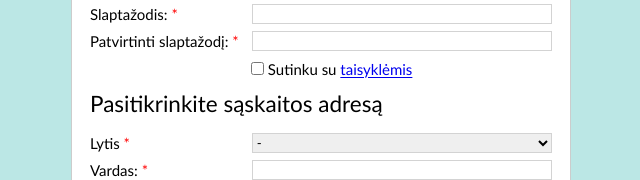
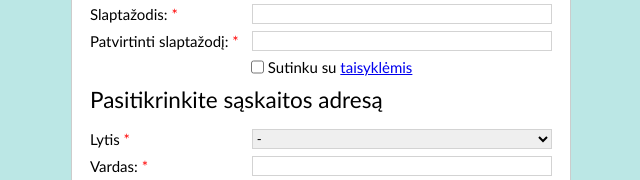
Before and after one commit to MartynoSiela/my-site, a website: page index.html in a window 1280 px wide. Shown: the part 188-368 px from the top of the page, 319-959 px from the left. Drawn offline with Linux system fonts and the light colour scheme.

Commit message:
clean up scss and html files

```diff
--- a/css/style.css
+++ b/css/style.css
@@ -2,18 +2,18 @@
   box-sizing: border-box; }
 
 body {
-  background: rgba(32, 178, 170, 0.3); }
+  background: rgba(32, 178, 170, 0.3);
+  font-size: 15px;
+  font-family: "Gill Sans", "Gill Sans MT", Calibri, "Trebuchet MS", sans-serif; }
 
 .container {
+  background: white;
   margin: 0 auto;
   margin-top: 30px;
+  padding: 1em;
   width: 500px;
-  padding: 1em;
   border: 1px solid #ccc;
-  background: white;
-  border-radius: 1em;
-  font-size: 15px;
-  font-family: "Gill Sans", "Gill Sans MT", Calibri, "Trebuchet MS", sans-serif; }
+  border-radius: 1em; }
 
 h1 {
   text-transform: uppercase; }
@@ -74,30 +74,19 @@ select:invalid:focus {
 
 .column-input-left {
   width: 160px; }
-
-.column-input-left > input {
-  width: 100%; }
+  .column-input-left > input {
+    width: 100%; }
 
 .column-input-right > input {
   width: 100%; }
 
-.column-consent > input,
-.column-consent > label {
-  margin: 0px;
-  padding: 0px;
-  height: 25px;
-  vertical-align: middle; }
+.column-consent {
+  display: inline; }
+  .column-consent > input,
+  .column-consent label {
+    margin: 0px;
+    height: 20px;
+    vertical-align: middle; }
 
-.column-consent {
-  margin: 0px;
-  padding: 0px;
-  display: inline;
-  vertical-align: middle; }
-
-.col-consent {
-  margin-left: 0px;
+.column-input:has(.column-consent) {
   padding-left: 0px; }
-
-.column-consent > input {
-  margin: 0px;
-  padding: 0px; }
--- a/index.html
+++ b/index.html
@@ -73,7 +73,7 @@
           </tr>
           <tr class="row-consent">
             <td></td>
-            <td colspan="2" class="column-input col-consent">
+            <td colspan="2" class="column-input">
               <div class="column-consent">
                 <input
                   class="consent"
```
